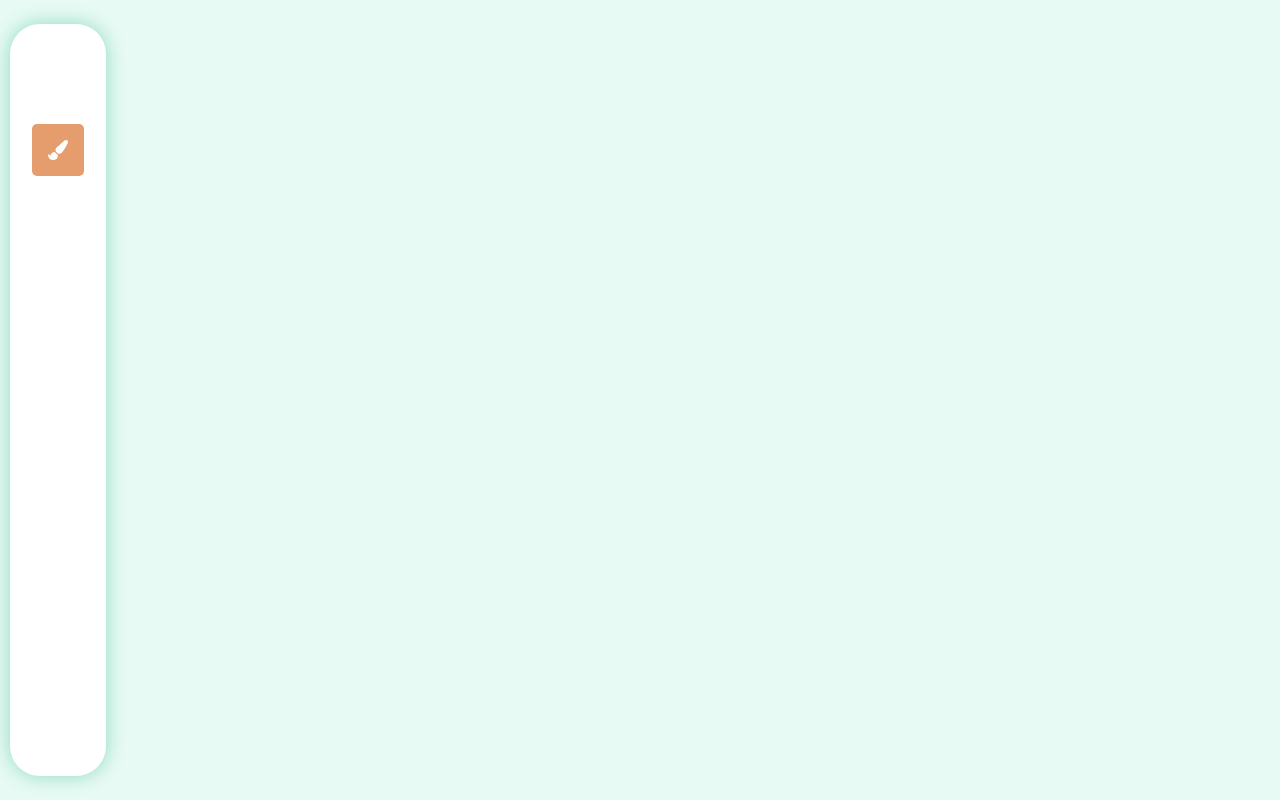
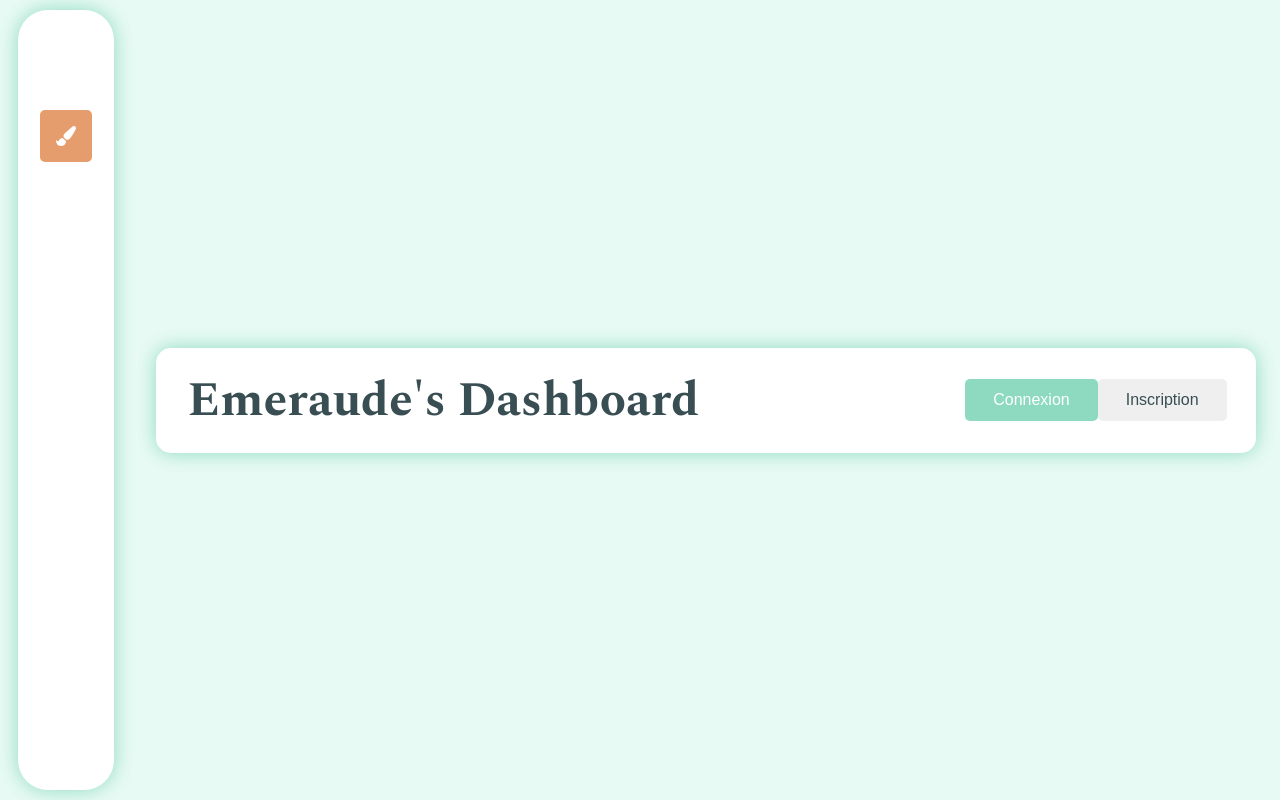
Before and after one commit to lea-stellini/ACNH-Dashboard, a React (Vite) app: page / in a window 1280 px wide. Before the commit this address had no page. Built offline with nearby package versions, Linux system fonts and the light colour scheme.

Commit message:
ajout header

```diff
--- a/src/App.css
+++ b/src/App.css
@@ -2,7 +2,7 @@
   margin: 0 10px;
   width: 100%;
   display: flex;
-  justify-content: space-between;
+  justify-content: space-around;
   align-items: center;
 }
 
@@ -10,5 +10,7 @@
   width: 90%;
   height: 100vh;
   display: flex;
+  flex-direction: column;
   align-items: center;
+  justify-content: space-around;
 }
--- a/src/App.tsx
+++ b/src/App.tsx
@@ -1,5 +1,6 @@
 import { BrowserRouter as Router, Routes, Route } from 'react-router-dom';
 import Navbar from './components/Navbar/Navbar';
+import Header from './components/Header/Header';
 import Arts from './pages/Art/Arts';
 import './App.css';
 
@@ -11,6 +12,7 @@ function App() {
       <div className='dashboard'>
         <Navbar />
         <div className='layout'>
+          <Header />
             <Routes>
               <Route path='/art' element={<Arts/>}></Route>
             </Routes>
--- a/src/components/Card/Card.tsx
+++ b/src/components/Card/Card.tsx
@@ -9,7 +9,7 @@ function Card({img, title} : Props){
     return(
         <div className='card'>
             <img src={img} alt="" className='card__img'/>
-            <h2 className='card__title'>{title}</h2>
+            <p className='card__title'>{title}</p>
             <div className='card__check'>
                 <label className='card__label'> Au musée : </label>
                 <input type='checkbox' className='card__input'/>
--- /dev/null
+++ b/src/components/Header/Header.css
@@ -0,0 +1,37 @@
+.header{
+    width: 90%;
+    padding: 16px 32px;
+    background: white;
+    border-radius: 15px;
+    display: flex;
+    justify-content: space-between;
+    align-items: center;
+    box-shadow: 0 0 20px var(--primary);
+}
+
+.btn{
+    width: 25%;
+    display: flex;
+    justify-content: space-around;
+}
+
+.signIn, .logIn, .logOut{
+    font-size: 16px;
+    padding: 12px 28px;
+    border-radius: 5px;
+    border: none;
+    cursor: pointer;
+}
+
+.signIn:active, .logIn:active{
+    transform: scale(.9);
+}
+
+.logIn{
+    background-color: var(--primary);
+    color: white;
+}
+
+.signIn, .logOut{
+    color: var(--body);
+}
--- /dev/null
+++ b/src/components/Header/Header.tsx
@@ -0,0 +1,19 @@
+import './Header.css';
+
+function Header(){
+
+    return(
+        <div className='header'>
+            <h1>Emeraude's Dashboard</h1>
+            <div className='btn'>
+                <button className='logIn'>Connexion</button>
+                <button className='signIn'>Inscription</button>
+
+                {/* <button className='logOut'>Déconnexion</button> */}
+            </div>
+
+        </div>
+    )
+}
+
+export default Header
--- a/src/components/Navbar/Navbar.css
+++ b/src/components/Navbar/Navbar.css
@@ -1,5 +1,5 @@
 .navbar{
-    height: 90vh;
+    height: 93.5vh;
     padding: 16px;
     display: flex;
     flex-direction: column;
--- a/src/index.css
+++ b/src/index.css
@@ -8,28 +8,30 @@ body{
 
 h1, h2{
   font-family: 'Spectral', serif;
+  color: var(--body);
 }
 
 h1{
   font-size: 48px;
   font-weight: 700;
-  color: var(--text);
+  margin: 0;
 }
 
 h2{
-  font-size: 18px;
+  font-size: 42px;
   font-weight: 400;
+  text-align: center;
 }
 
 p, span{
   font-family: 'Quicksand', sans-serif;
-  font-size: 14px;
+  font-size: 18px;
 }
 
 p{
   font-weight: 400;
 }
 
-span{
+span, label{
   font-weight: 600;
 }
--- a/src/pages/Art/Arts.css
+++ b/src/pages/Art/Arts.css
@@ -1,6 +1,6 @@
 .arts{
-    width: 97%;
-    height: 94vh;
+    width: 95%;
+    height: 80%;
     background-color: white;
     border-radius: 30px;
     box-shadow: 0 0 20px var(--primary);
@@ -10,8 +10,7 @@
 
 }
 
-h1{
-    text-align: center;
+h2{
     margin: 20px 0;
 }
 
--- a/src/pages/Art/Arts.tsx
+++ b/src/pages/Art/Arts.tsx
@@ -20,7 +20,6 @@ function Arts(){
             try{
                 const data: Data[] = await getArts();
                 setArts(data)
-                console.log(data)
             } catch(error) {
                 console.error('Erreur lors de la récupération des données :', error);
             }
@@ -30,7 +29,7 @@ function Arts(){
 
     return(
         <div className='arts'>
-            <h1>Oeuvres d'art</h1>
+            <h2>Oeuvres d'art</h2>
             {/* <div>Filter</div> */}
             <div className='cardList'>
                 {
```
